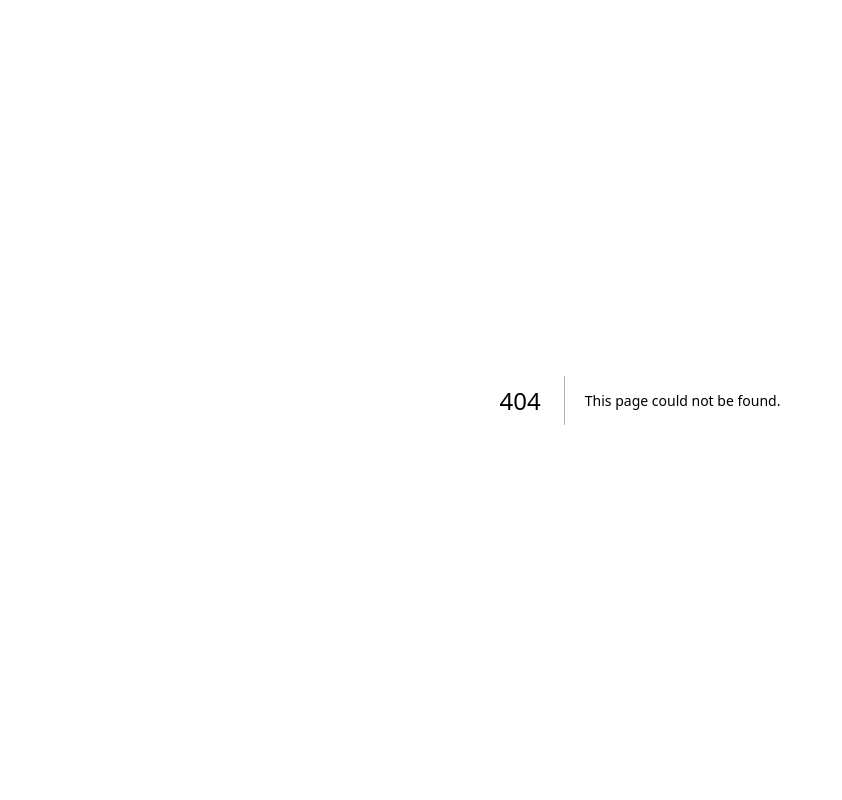
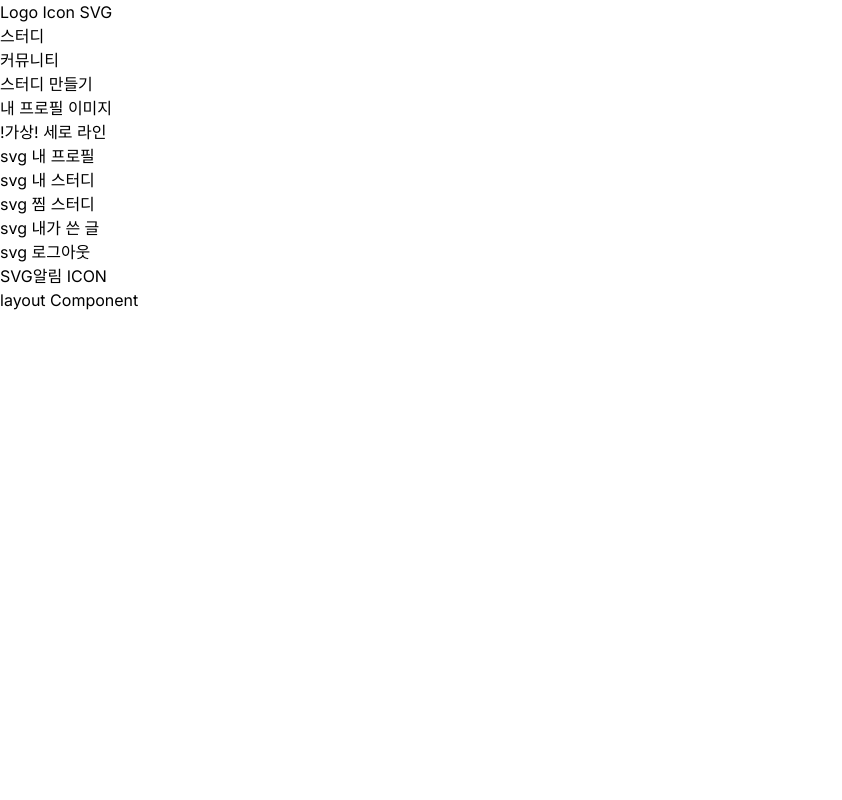
Before and after one commit to woongteco/nextcamp-12t, a Next.js app: page /my/1/profile in a window 1280 px wide. Before the commit this address had no page. Shown: the top 800 px of the page, without its empty margins (0-842 px from the left). Built offline with nearby package versions, Linux system fonts and the light colour scheme.

Commit message:
[Chore] : mypage [username] 폴더 추가

```diff
--- /dev/null
+++ b/src/app/(route)/my/[username]/profile/page.tsx
@@ -0,0 +1,7 @@
+export default function ProfilePage() {
+  return (
+    <>
+      <h1>ProfilePage Component</h1>
+    </>
+  );
+}
--- a/src/app/(route)/my/layout.tsx
+++ b/src/app/(route)/my/layout.tsx
@@ -0,0 +1,7 @@
+export default function layout() {
+  return (
+    <>
+      <h1>layout Component</h1>
+    </>
+  );
+}
--- a/src/app/(route)/my/page.tsx
+++ b/src/app/(route)/my/page.tsx
@@ -0,0 +1,7 @@
+export default function page() {
+  return (
+    <>
+      <h1>page Component</h1>
+    </>
+  );
+}
--- a/src/app/(route)/post/page.tsx
+++ b/src/app/(route)/post/page.tsx
@@ -0,0 +1,7 @@
+export default function page() {
+  return (
+    <>
+      <h1>Post page Component</h1>
+    </>
+  );
+}
```
Also changed, not shown: src/app/(route)/my/[username]/like-study/page.tsx (added), src/app/(route)/my/[username]/post/page.tsx (added), src/app/(route)/my/[username]/study/page.tsx (added), src/app/(route)/my/study/page.tsx (deleted).
